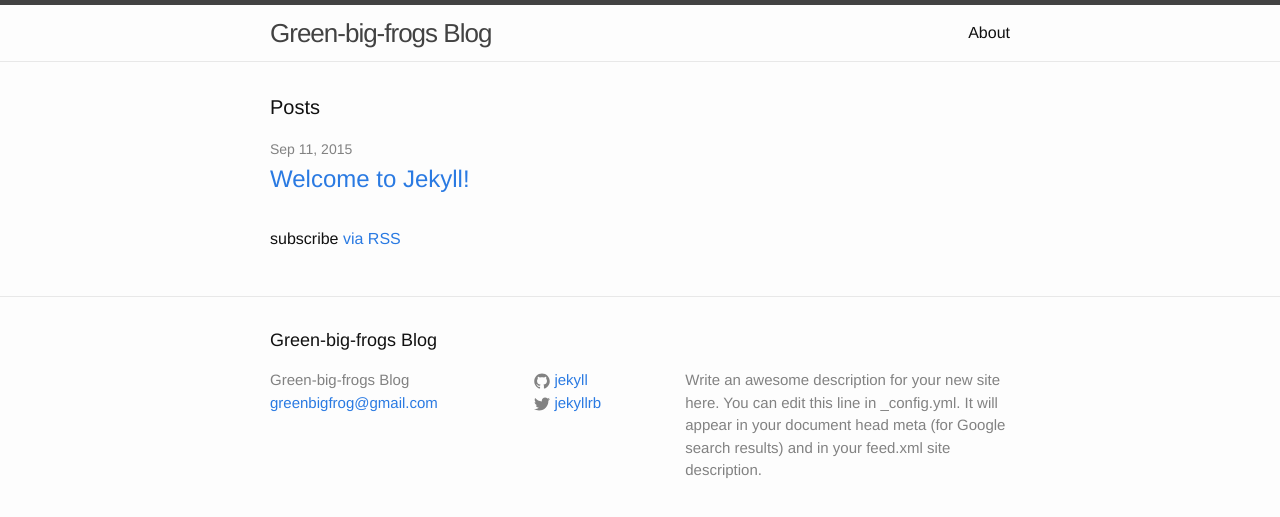
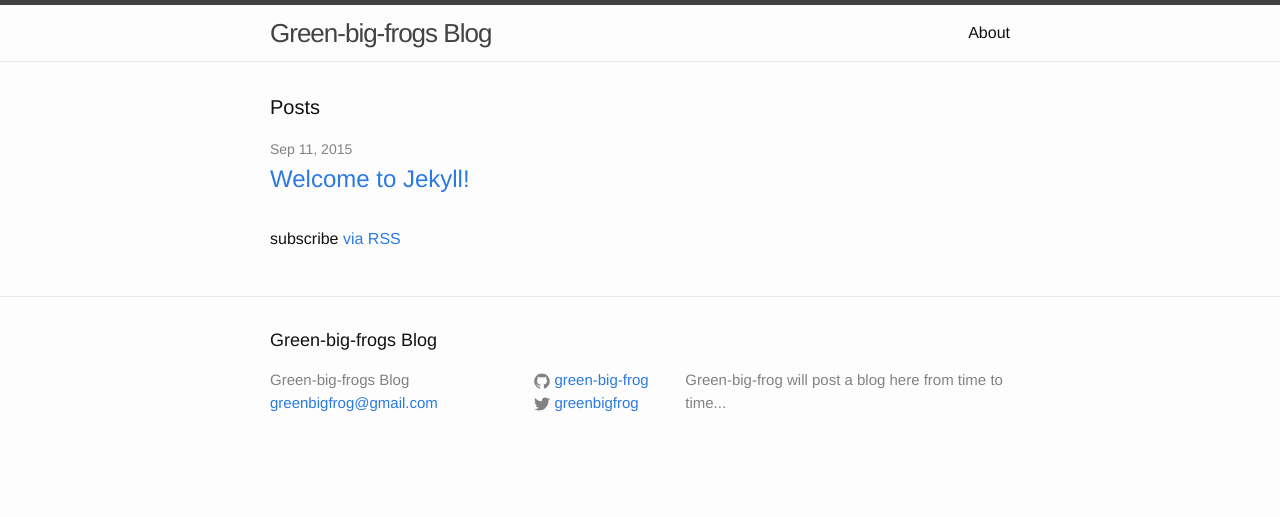
Before and after one commit to green-big-frog/blog, a Jekyll site: the page built from index.html, in a window 1280 px wide. Shown: the top 517 px of the page. Built offline with Jekyll 4.4.1, drawn with Linux system fonts in a browser that asks for light colours.

Commit message:
Update blog info

```diff
--- a/_config.yml
+++ b/_config.yml
@@ -1,14 +1,11 @@
 # Site settings
 title: Green-big-frogs Blog
 email: greenbigfrog@gmail.com
-description: > # this means to ignore newlines until "baseurl:"
-  Write an awesome description for your new site here. You can edit this
-  line in _config.yml. It will appear in your document head meta (for
-  Google search results) and in your feed.xml site description.
+description: Green-big-frog will post a blog here from time to time...
 baseurl: "/blog" # the subpath of your site, e.g. /blog/
 url: "https://green-big-frog.github.io/blog/" # the base hostname & protocol for your site
-twitter_username: jekyllrb
-github_username:  jekyll
+twitter_username: greenbigfrog
+github_username:  green-big-frog
 
 # Build settings
 markdown: kramdown
```
